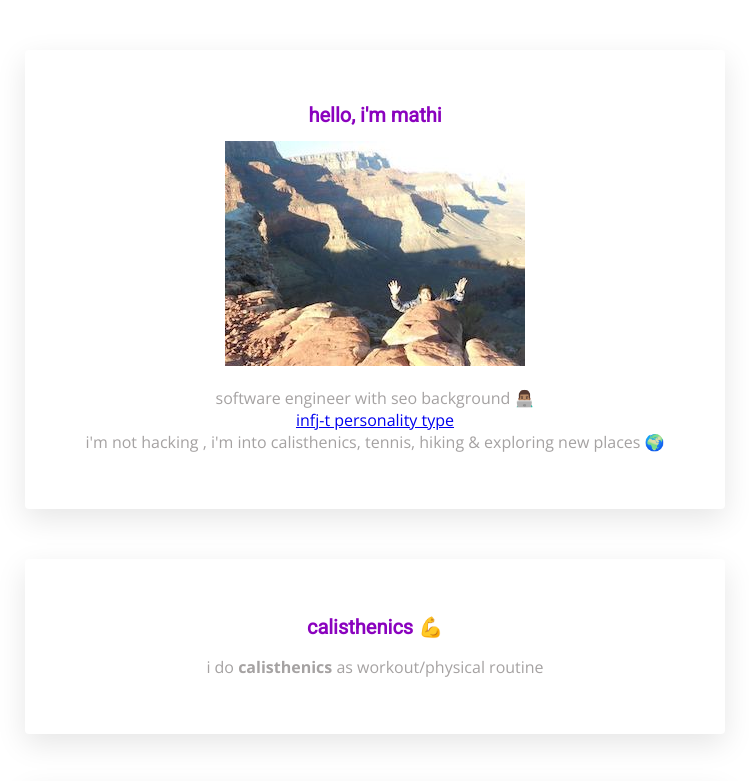
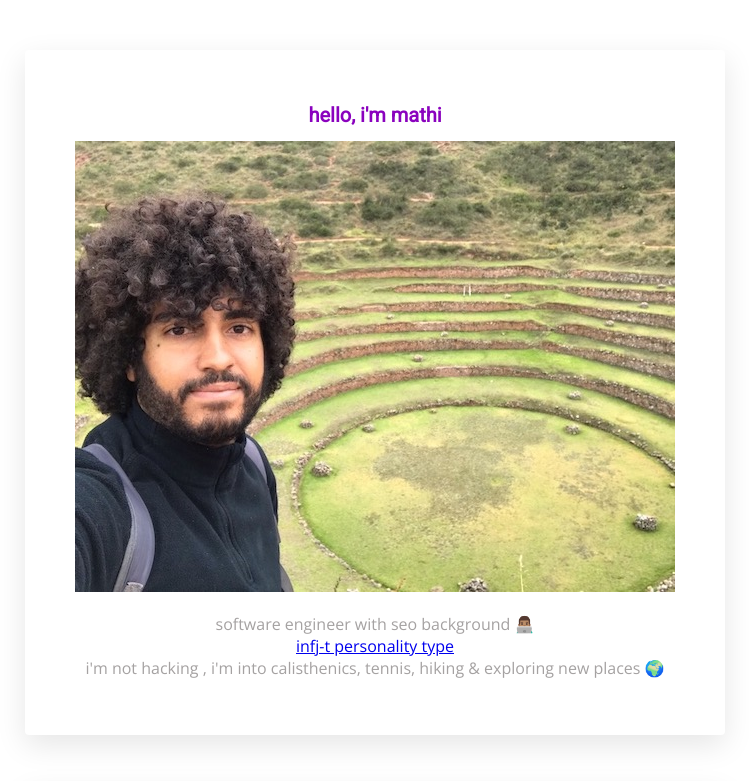
Before and after one commit to mathiasbarreto/profile, a plain HTML site: page index.html in a window 1280 px wide. Shown: the top 781 px of the page, without its empty margins (265-1014 px from the left). Drawn offline with nearby package versions, Linux system fonts and the light colour scheme.

Commit message:
profile no peru

```diff
--- a/index.html
+++ b/index.html
@@ -16,7 +16,7 @@
     <div class="container">
       <div class="card">
         <h1>hello, i'm mathi </h1>
-          <img src="images/mathias-barreto_grand-canyon.jpeg" alt="mathias barreto no peru" />
+          <img src="images/mathias-barreto-peru.jpg" alt="mathias barreto no peru" />
         <p>
           software engineer with seo background 👨🏽‍💻  <a href= "https://www.16personalities.com/infj-personality" target = "blank"> <br>infj-t personality type </a> <br> i'm not hacking , i'm into calisthenics, tennis, hiking & exploring new places 🌍
         </p>
```
